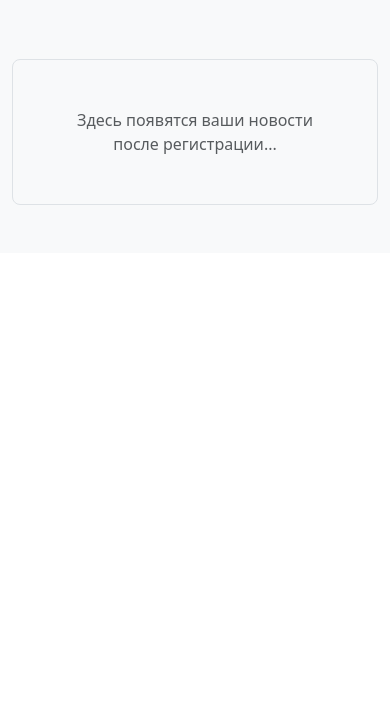
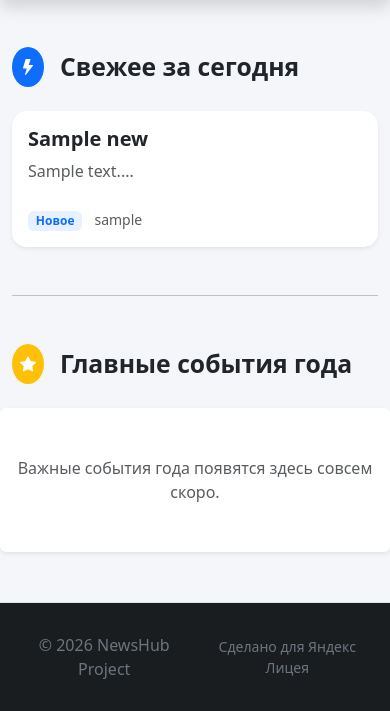
Before and after one commit to PolBeby1488/News-hub, a Flask app: page / in a window 390 px wide. Shown: the part 616-1327 px from the top of the page. Before the commit the page ends 821 px from the top, so only its background shows below. Run offline with Flask 3, Linux system fonts and the light colour scheme; tables that the repository leaves empty hold one stand-in row (values such as "Sample post"); one stand-in notice (Sample message) is shown.

Commit message:
Улучшення версия моего новостного сайта

```diff
--- a/app.py
+++ b/app.py
@@ -1,10 +1,10 @@
 from flask import Flask, render_template, redirect, url_for, flash
 from flask_login import LoginManager, login_user, logout_user, login_required, current_user
-from models import db, User
-from forms import RegisterForm, LoginForm
+from models import db, User, News
+from forms import RegisterForm, LoginForm, NewsForm
 
 app = Flask(__name__)
-app.config['SECRET_KEY'] = 'yandex_lyceum_secret_key_123'
+app.config['SECRET_KEY'] = 'yandex_lyceum_secret_key_2026'
 app.config['SQLALCHEMY_DATABASE_URI'] = 'sqlite:///news.db'
 app.config['SQLALCHEMY_TRACK_MODIFICATIONS'] = False
 
@@ -26,7 +26,29 @@ with app.app_context():
 
 @app.route('/')
 def index():
-    return render_template('index.html')
+    db_news = News.query.order_by(News.id.desc()).all()
+
+    # Если база пуста, показываем демо-контент
+    if not db_news:
+        latest_news = [
+            {"title": "Эволюция AI в 2026 году", "content": "Нейросети теперь интегрированы в каждый браузер.",
+             "author": {"username": "TechDaily"}}
+        ]
+        yearly_news = [
+            {"title": "Итоги года: Прорыв в квантах",
+             "content": "Ученые достигли стабильности кубитов при комнатной температуре.",
+             "author": {"username": "ScienceHub"}},
+            {"title": "Глобальное потепление 2026", "content": "Мировые лидеры подписали новое соглашение по экологии.",
+             "author": {"username": "EcoWatch"}},
+            {"title": "Марс: Первый жилой модуль", "content": "SpaceX успешно доставила оборудование для первой базы.",
+             "author": {"username": "MarsToday"}}
+        ]
+        return render_template('index.html', latest_news=latest_news, yearly_news=yearly_news, is_demo=True)
+
+    # Распределяем: первые 3 — свежие, следующие 3 — важные за год
+    latest = db_news[:3]
+    yearly = db_news[3:6]
+    return render_template('index.html', latest_news=latest, yearly_news=yearly, is_demo=False)
 
 
 @app.route('/register', methods=['GET', 'POST'])
@@ -38,15 +60,10 @@ def register():
         if User.query.filter_by(email=form.email.data).first():
             flash('Этот email уже занят', 'danger')
             return render_template('register.html', form=form)
-
-        user = User(
-            username=form.username.data,
-            email=form.email.data,
-            password_hash=form.password.data
-        )
+        user = User(username=form.username.data, email=form.email.data, password_hash=form.password.data)
         db.session.add(user)
         db.session.commit()
-        flash('Регистрация успешна! Теперь войдите.', 'success')
+        flash('Регистрация успешна!', 'success')
         return redirect(url_for('login'))
     return render_template('register.html', form=form)
 
@@ -60,10 +77,23 @@ def login():
         user = User.query.filter_by(email=form.email.data).first()
         if user and user.password_hash == form.password.data:
             login_user(user)
+            flash('С возвращением!', 'success')
             return redirect(url_for('index'))
-        else:
-            flash('Неверный email или пароль', 'danger')
+        flash('Неверный email или пароль', 'danger')
     return render_template('login.html', form=form)
+
+
+@app.route('/add_news', methods=['GET', 'POST'])
+@login_required
+def add_news():
+    form = NewsForm()
+    if form.validate_on_submit():
+        news = News(title=form.title.data, content=form.content.data, user_id=current_user.id)
+        db.session.add(news)
+        db.session.commit()
+        flash('Опубликовано!', 'success')
+        return redirect(url_for('index'))
+    return render_template('add_news.html', form=form)
 
 
 @app.route('/logout')
--- a/templates/base.html
+++ b/templates/base.html
@@ -2,35 +2,54 @@
 <html lang="ru">
 <head>
     <meta charset="UTF-8">
-    <title>NewsHub</title>
+    <meta name="viewport" content="width=device-width, initial-scale=1.0">
+    <title>NewsHub | Главная</title>
     <link href="https://cdn.jsdelivr.net/npm/bootstrap@5.3.0/dist/css/bootstrap.min.css" rel="stylesheet">
+    <link rel="stylesheet" href="https://cdn.jsdelivr.net/npm/bootstrap-icons@1.10.5/font/bootstrap-icons.css">
+    <style>
+        body { background-color: #f4f6f9; min-height: 100vh; display: flex; flex-direction: column; }
+        .navbar { background: #1a1d20 !important; }
+        .main-content { flex: 1; padding-bottom: 50px; }
+        .footer { background: #1a1d20; color: #6c757d; padding: 30px 0; margin-top: auto; }
+    </style>
 </head>
-<body class="bg-light">
-    <nav class="navbar navbar-expand-lg navbar-light bg-white shadow-sm mb-4">
+<body>
+    <nav class="navbar navbar-expand-lg navbar-dark sticky-top shadow-sm">
         <div class="container">
-            <a class="navbar-brand fw-bold text-primary" href="/">NewsHub 📰</a>
-            <div class="navbar-nav ms-auto">
-                <a class="nav-link" href="/">Главная</a>
+            <a class="navbar-brand fw-bold" href="/"><i class="bi bi-intersect me-2 text-primary"></i>NEWSHUB</a>
+            <div class="navbar-nav ms-auto align-items-center">
+                <a class="nav-link mx-2" href="/">Главная</a>
                 {% if current_user.is_authenticated %}
-                    <a class="nav-link btn btn-outline-danger px-3 mx-2" href="{{ url_for('logout') }}">Выход</a>
+                    <a class="nav-link text-success fw-bold mx-2" href="{{ url_for('add_news') }}">Написать</a>
+                    <a class="btn btn-outline-danger btn-sm ms-3" href="{{ url_for('logout') }}">Выход</a>
                 {% else %}
-                    <a class="nav-link btn btn-outline-primary px-3 mx-2" href="{{ url_for('register') }}">Регистрация</a>
-                    <a class="nav-link btn btn-primary text-white px-4" href="{{ url_for('login') }}">Вход</a>
+                    <a class="nav-link mx-2" href="{{ url_for('login') }}">Вход</a>
+                    <a class="btn btn-primary btn-sm ms-3 px-4 shadow-sm" href="{{ url_for('register') }}">Регистрация</a>
                 {% endif %}
             </div>
         </div>
     </nav>
 
-    <div class="container">
+    <div class="main-content">
+        <div class="container mt-3">
             {% with messages = get_flashed_messages(with_categories=true) %}
               {% if messages %}
                 {% for category, message in messages %}
-              <div class="alert alert-{{ category }}">{{ message }}</div>
+                  <div class="alert alert-{{ category }} alert-dismissible fade show border-0 shadow-sm">{{ message }}<button type="button" class="btn-close" data-bs-dismiss="alert"></button></div>
                 {% endfor %}
               {% endif %}
             {% endwith %}
-
+        </div>
         {% block content %}{% endblock %}
     </div>
+
+    <footer class="footer border-top">
+        <div class="container text-center text-md-start d-flex justify-content-between align-items-center">
+            <span>© 2026 NewsHub Project</span>
+            <span class="small">Сделано для Яндекс Лицея</span>
+        </div>
+    </footer>
+
+    <script src="https://cdn.jsdelivr.net/npm/bootstrap@5.3.0/dist/js/bootstrap.bundle.min.js"></script>
 </body>
 </html>
--- a/templates/index.html
+++ b/templates/index.html
@@ -1,36 +1,75 @@
 {% extends "base.html" %}
+{% block content %}
 
-{% block content %}
-<div class="row align-items-center mb-4">
-    <div class="col-md-8">
-        <h2 class="display-5 fw-bold">Свежие новости</h2>
-        <p class="lead text-muted">Будьте в курсе всех событий нашего сообщества.</p>
-    </div>
-    <div class="col-md-4 text-md-end">
-        <a href="#" class="btn btn-success btn-lg shadow-sm">+ Добавить новость</a>
+<div id="heroCarousel" class="carousel slide shadow mb-5" data-bs-ride="carousel">
+    <div class="carousel-inner" style="border-radius: 20px;">
+        <div class="carousel-item active" style="height: 400px;">
+            <img src="https://images.unsplash.com/photo-1495020689067-958852a7765e?auto=format&fit=crop&w=1200&q=80" class="d-block w-100 h-100" style="object-fit: cover; filter: brightness(0.4);">
+            <div class="carousel-caption">
+                <h1 class="display-4 fw-bold">Главное сегодня</h1>
+                <p class="lead">Будьте в курсе событий с NewsHub</p>
+            </div>
+        </div>
     </div>
 </div>
 
-<hr>
+<div class="container">
+    <div class="d-flex align-items-center mb-4">
+        <div class="bg-primary rounded-circle p-2 me-3"><i class="bi bi-lightning-fill text-white"></i></div>
+        <h2 class="fw-bold m-0">Свежее за сегодня</h2>
+    </div>
 
-<div class="row row-cols-1 row-cols-md-2 row-cols-lg-3 g-4">
-    <div class="col">
-        <div class="card h-100 shadow-sm border-0">
-            <div class="card-body">
-                <h5 class="card-title fw-bold text-primary">Первая новость!</h5>
-                <p class="card-text text-secondary">Мы успешно запустили наш сервер на Flask и настроили базу данных.</p>
-            </div>
-            <div class="card-footer bg-transparent border-0 d-flex justify-content-between align-items-center">
-                <small class="text-muted">Автор: Admin</small>
-                <a href="#" class="btn btn-sm btn-outline-secondary">Читать далее</a>
+    <div class="row row-cols-1 row-cols-md-3 g-4 mb-5">
+        {% for item in latest_news %}
+        <div class="col">
+            <div class="card h-100 border-0 shadow-sm custom-card">
+                <div class="card-body">
+                    <h5 class="card-title fw-bold">{{ item.title }}</h5>
+                    <p class="card-text text-muted">{{ item.content[:100] }}...</p>
+                </div>
+                <div class="card-footer bg-white border-0 pb-3">
+                    <span class="badge bg-soft-primary text-primary">Новое</span>
+                    <small class="ms-2 text-muted">{{ item.author.username if not is_demo else item.author.username }}</small>
+                </div>
             </div>
         </div>
+        {% endfor %}
     </div>
 
-    <div class="col text-center py-5">
-        <div class="p-5 bg-light rounded-3 border border-dashed">
-            <p class="text-muted mb-0">Здесь появятся ваши новости после регистрации...</p>
-        </div>
+    <hr class="my-5 opacity-25">
+
+    <div class="d-flex align-items-center mb-4">
+        <div class="bg-warning rounded-circle p-2 me-3"><i class="bi bi-star-fill text-white"></i></div>
+        <h2 class="fw-bold m-0">Главные события года</h2>
+    </div>
+
+    <div class="row row-cols-1 row-cols-md-3 g-4">
+        {% if yearly_news %}
+            {% for item in yearly_news %}
+            <div class="col">
+                <div class="card h-100 border-0 shadow-sm custom-card yearly-card">
+                    <div class="card-body text-white">
+                        <h5 class="card-title fw-bold">{{ item.title }}</h5>
+                        <p class="card-text opacity-75 small">{{ item.content[:120] }}...</p>
+                    </div>
+                    <div class="card-footer border-0 pb-3 text-white-50">
+                        <i class="bi bi-award me-1"></i> Итоги 2026
+                    </div>
+                </div>
+            </div>
+            {% endfor %}
+        {% else %}
+            <div class="col-12 text-center py-5 bg-white rounded shadow-sm">
+                <p class="text-muted m-0">Важные события года появятся здесь совсем скоро.</p>
+            </div>
+        {% endif %}
     </div>
 </div>
+
+<style>
+    .custom-card { transition: 0.3s; border-radius: 15px; overflow: hidden; }
+    .custom-card:hover { transform: translateY(-7px); box-shadow: 0 10px 20px rgba(0,0,0,0.1) !important; }
+    .bg-soft-primary { background-color: #e7f1ff; }
+    .yearly-card { background: linear-gradient(135deg, #212529 0%, #343a40 100%); border-top: 4px solid #ffc107 !important; }
+</style>
 {% endblock %}
```
Also changed, not shown: forms.py (+10 -6 lines), script.py (+14 -18 lines), test.py (added). Lines whose indentation alone changed are shown as unchanged.
